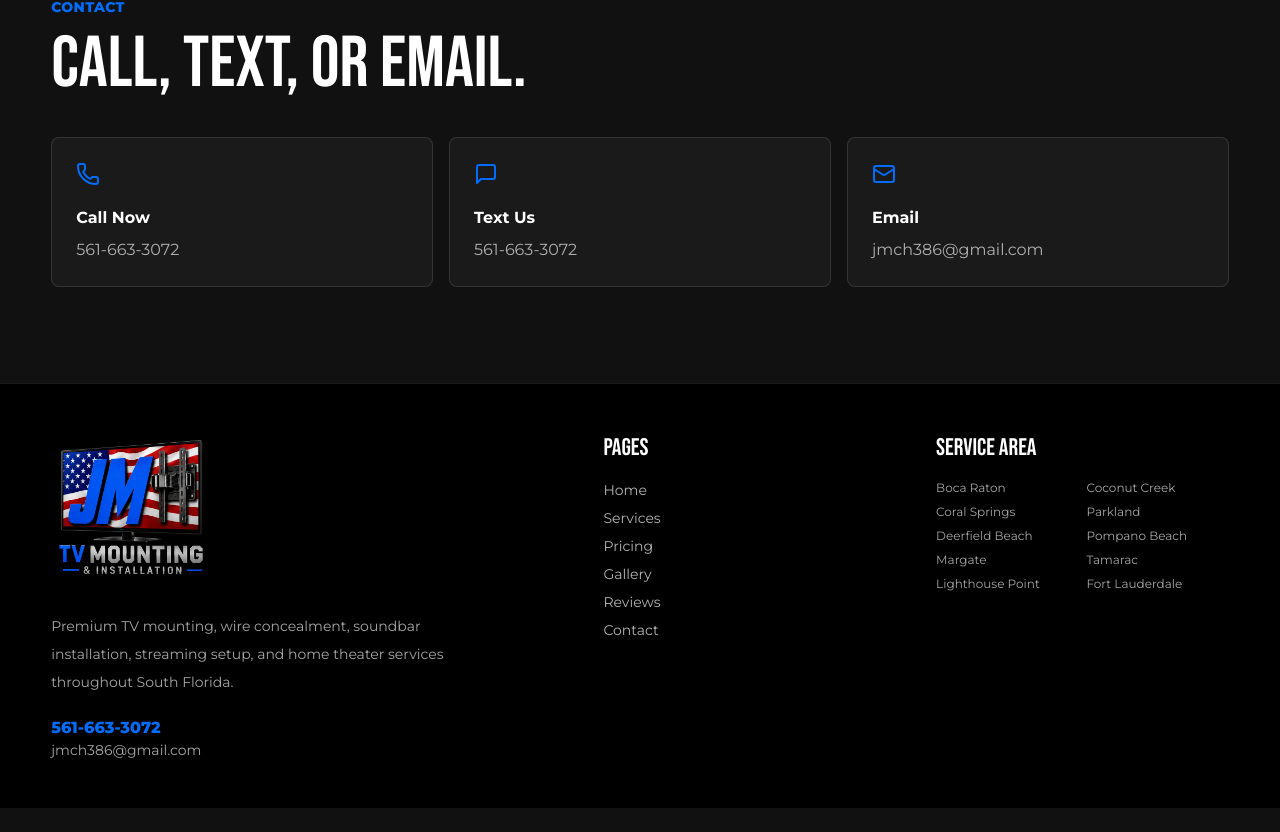
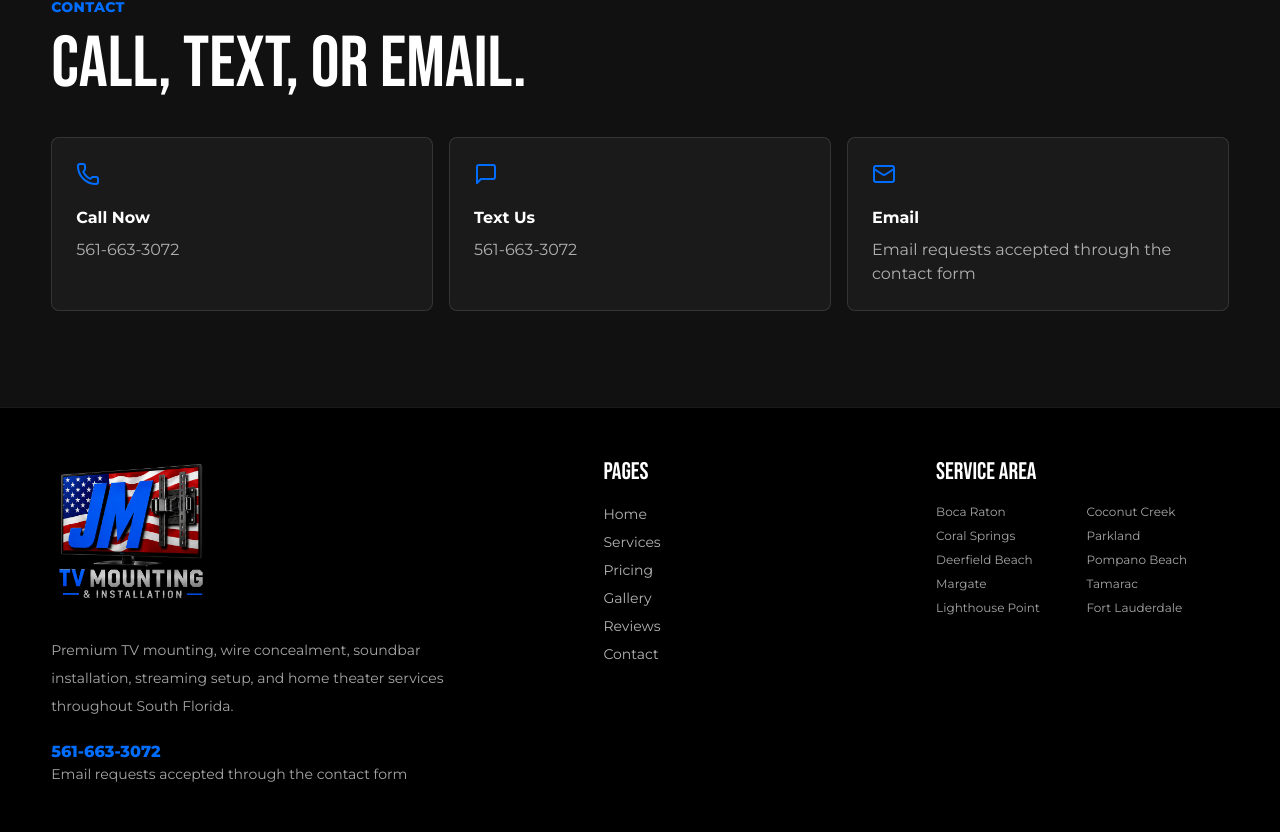
Before and after one commit to Jmch386/jm-tv-mounting-website, a Next.js app: page / in a window 1280 px wide. Shown: the part 5159-5991 px from the top of the page. Before the commit the page ends 5967 px from the top, so only its background shows below. Built offline with nearby package versions, Linux system fonts and the light colour scheme.

Commit message:
Hide public email address

```diff
--- a/app/contact/page.tsx
+++ b/app/contact/page.tsx
@@ -21,7 +21,7 @@ export default function ContactPage() {
           <div className="grid gap-4 md:grid-cols-3">
             <a className="premium-card p-6" href={brand.phoneHref}><Phone className="mb-5 text-neon" /><p className="font-bold">Call Now</p><p className="mt-2 text-white/65">{brand.phone}</p></a>
             <a className="premium-card p-6" href={brand.textHref}><MessageSquare className="mb-5 text-neon" /><p className="font-bold">Text Us</p><p className="mt-2 text-white/65">{brand.phone}</p></a>
-            <a className="premium-card p-6" href={brand.emailHref}><Mail className="mb-5 text-neon" /><p className="font-bold">Email</p><p className="mt-2 text-white/65">{brand.email}</p></a>
+            <div className="premium-card p-6"><Mail className="mb-5 text-neon" /><p className="font-bold">Email</p><p className="mt-2 text-white/65">{brand.emailText}</p></div>
           </div>
         </div>
       </Section>
--- a/app/layout.tsx
+++ b/app/layout.tsx
@@ -51,7 +51,6 @@ const localBusinessSchema = {
   name: brand.name,
   image: "https://jmtvmounting.com/brand/jm-tv-logo.png",
   telephone: brand.phone,
-  email: brand.email,
   priceRange: "$$",
   areaServed: ["Boca Raton", "Coconut Creek", "Coral Springs", "Parkland", "Deerfield Beach", "Pompano Beach"],
   serviceType: ["TV Mounting", "Wire Concealment", "In-Wall Wire Concealment", "Home Theater Installation", "Soundbar Installation"],
--- a/app/page.tsx
+++ b/app/page.tsx
@@ -102,7 +102,7 @@ export default function HomePage() {
         <div className="grid gap-4 md:grid-cols-3">
           <a className="premium-card p-6" href={brand.phoneHref}><Phone className="mb-5 text-neon" /><p className="font-bold">Call Now</p><p className="mt-2 text-white/65">{brand.phone}</p></a>
           <a className="premium-card p-6" href={brand.textHref}><MessageSquare className="mb-5 text-neon" /><p className="font-bold">Text Us</p><p className="mt-2 text-white/65">{brand.phone}</p></a>
-          <a className="premium-card p-6" href={brand.emailHref}><Mail className="mb-5 text-neon" /><p className="font-bold">Email</p><p className="mt-2 text-white/65">{brand.email}</p></a>
+          <div className="premium-card p-6"><Mail className="mb-5 text-neon" /><p className="font-bold">Email</p><p className="mt-2 text-white/65">{brand.emailText}</p></div>
         </div>
       </Section>
     </>
--- a/components/BookingForm.tsx
+++ b/components/BookingForm.tsx
@@ -17,7 +17,6 @@ export function BookingForm() {
 
     const form = event.currentTarget;
     const formData = new FormData(form);
-    formData.append("send_to", "jmch386@gmail.com");
 
     try {
       const response = await fetch(bookingEndpoint, {
@@ -58,7 +57,6 @@ export function BookingForm() {
           onSubmit={handleSubmit}
         >
           <input type="hidden" name="_subject" value="New JM TV Mounting appointment request" />
-          <input type="hidden" name="recipient_email" value="jmch386@gmail.com" />
 
           <input className="field" name="customer_name" placeholder="Customer name" required />
           <input className="field" name="phone_number" placeholder="Phone number" required type="tel" />
--- a/components/Footer.tsx
+++ b/components/Footer.tsx
@@ -12,7 +12,7 @@ export function Footer() {
             Premium TV mounting, wire concealment, soundbar installation, streaming setup, and home theater services throughout South Florida.
           </p>
           <p className="mt-5 font-extrabold text-neon">{brand.phone}</p>
-          <p className="text-sm text-white/65">{brand.email}</p>
+          <p className="text-sm text-white/65">{brand.emailText}</p>
         </div>
         <div>
           <h3 className="mb-4 font-heading text-2xl">Pages</h3>
--- a/components/QuoteForm.tsx
+++ b/components/QuoteForm.tsx
@@ -27,7 +27,6 @@ export function QuoteForm() {
     formData.set("need_soundbar", options.needSoundbar ? "Yes" : "No");
     formData.set("need_wire_concealment", options.needWireConcealment ? "Yes" : "No");
     formData.set("need_in_wall_kit", options.needInWallKit ? "Yes" : "No");
-    formData.append("recipient_email", "jmch386@gmail.com");
 
     try {
       const response = await fetch(quoteEndpoint, {
@@ -69,7 +68,6 @@ export function QuoteForm() {
   return (
     <form data-hide-floating-call className="grid gap-3 rounded-lg border border-white/10 bg-white/[.045] p-4 pb-20 sm:p-5 md:gap-4 lg:pb-5" encType="multipart/form-data" onSubmit={handleSubmit}>
       <input type="hidden" name="_subject" value="New JM TV Mounting quote request" />
-      <input type="hidden" name="recipient_email" value="jmch386@gmail.com" />
       <div className="grid gap-3 md:gap-4 lg:grid-cols-3">
         <input className="field" name="name" required placeholder="Name" />
         <input className="field" name="phone" required placeholder="Phone" type="tel" />
--- a/lib/content.ts
+++ b/lib/content.ts
@@ -3,8 +3,7 @@ export const brand = {
   phone: "561-663-3072",
   phoneHref: "tel:5616633072",
   textHref: "sms:5616633072",
-  email: "jmch386@gmail.com",
-  emailHref: "mailto:jmch386@gmail.com",
+  emailText: "Email requests accepted through the contact form",
   logo: "/brand/jm-tv-logo.png"
 };
 
```
Also changed, not shown: 1 other file (tests, documents, lock files or other folders).
